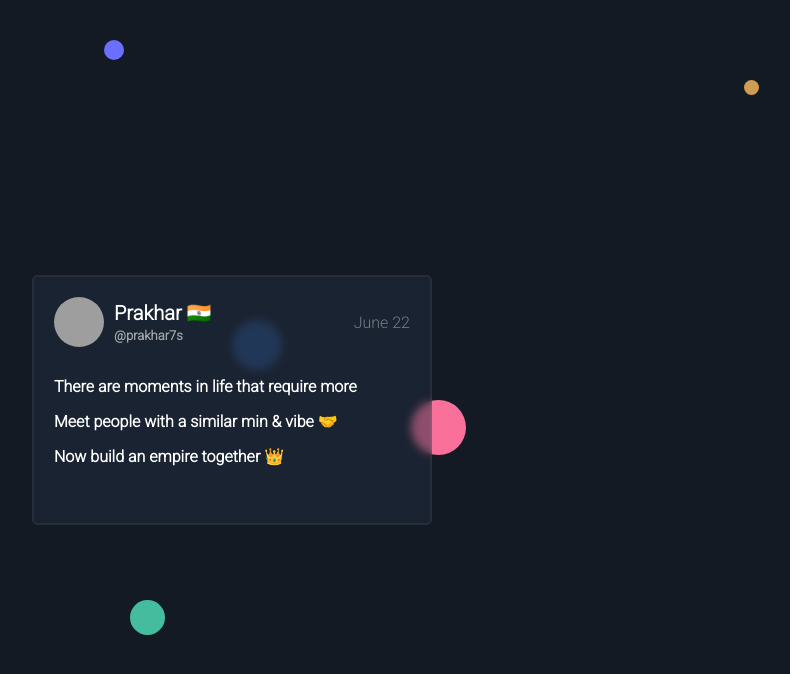
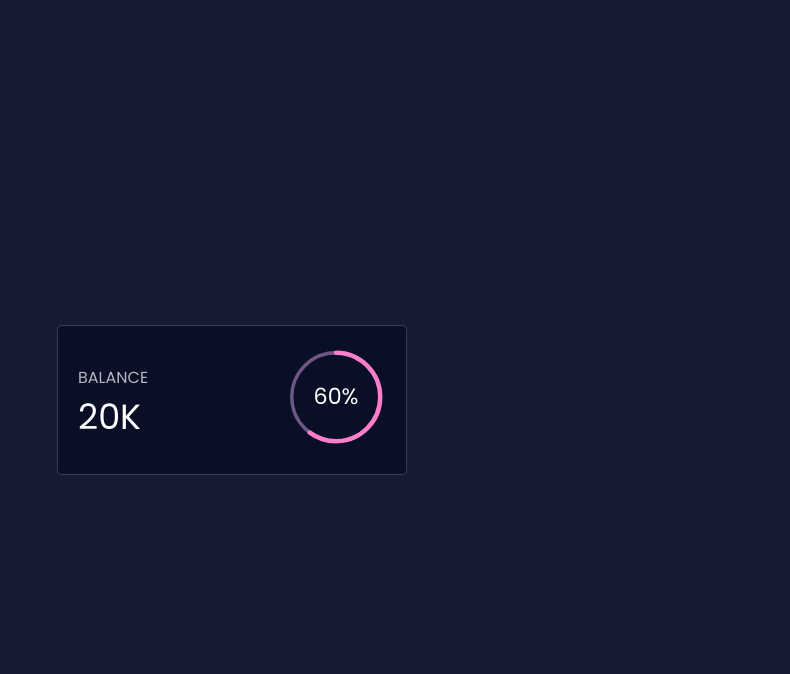
Before and after one commit to prakhar7s/reusable-react-components, a React (Create React App) app: page / in a window 1280 px wide. Shown: the top 674 px of the page, without its empty margins (408-1198 px from the left). Built offline with nearby package versions, Linux system fonts and the light colour scheme; grey boxes are pictures that could not be loaded.

Commit message:
circular progress bar card

```diff
--- a/src/App.js
+++ b/src/App.js
@@ -1,5 +1,6 @@
 import "./App.css";
-import Card from "./components/other-utilities/card/card";
+// import Card from "./components/other-utilities/card/card";
+import CircularProgressBar from "./components/other-utilities/circular-progress-bar/circular-progress-bar";
 // import RangeSlider from "./components/other-utilities/range-slider/range-slider";
 // import MulSelectDropDown from "./components/other-utilities/mul-select-drop-down/mul-select-drop-down";
 // import WordSearch from "./components/other-utilities/word-search/word-search";
@@ -16,7 +17,8 @@ function App() {
         howManySelects={3}
       /> */}
       {/* <RangeSlider /> */}
-      <Card />
+      {/* <Card /> */}
+      <CircularProgressBar />
     </div>
   );
 }
--- /dev/null
+++ b/src/components/other-utilities/circular-progress-bar/circular-progress-bar.css
@@ -0,0 +1,79 @@
+@import url("https://fonts.googleapis.com/css2?family=Poppins:wght@300;400;500&display=swap");
+
+.main-container {
+  background-color: #151c32;
+  height: 100vh;
+  width: 100vw;
+  display: grid;
+  place-items: center;
+  font-family: "Poppins", sans-serif;
+  color: white;
+  padding: 10px;
+}
+
+.chart-container {
+  max-width: 350px;
+  width: 100%;
+  height: 150px;
+  display: flex;
+  align-items: center;
+  justify-content: space-between;
+  background-color: rgba(1, 8, 31, 0.6);
+  padding: 20px;
+  border: 1px solid rgba(255, 255, 255, 0.2);
+  border-radius: 5px;
+}
+
+.chart-content {
+  display: flex;
+  flex-direction: column;
+  justify-content: space-between;
+  height: 70px;
+}
+
+.chart-content .heading {
+  font-size: 16px;
+  opacity: 0.7;
+  text-transform: uppercase;
+}
+
+.chart-content .count {
+  font-size: 35px;
+  text-transform: uppercase;
+}
+
+.chart-svg {
+  position: relative;
+  max-width: 100px;
+  min-width: 100px;
+}
+.circle-bg {
+  fill: none;
+  stroke: #eee;
+  stroke-width: 1.2;
+}
+.circle {
+  fill: none;
+  stroke-width: 1.6;
+  stroke-linecap: round;
+  animation: progress 1s ease-out forwards;
+}
+
+.circle.pink {
+  stroke: #ff7dcb;
+}
+.circle-bg.pink {
+  stroke: #6f5684;
+}
+
+.percentage {
+  fill: #fff;
+  font-size: 0.5em;
+  text-anchor: middle;
+  font-weight: 400;
+}
+@keyframes progress {
+  0% {
+    stroke-dasharray: 0 100;
+  }
+}
--- /dev/null
+++ b/src/components/other-utilities/circular-progress-bar/circular-progress-bar.jsx
@@ -0,0 +1,36 @@
+import "./circular-progress-bar.css";
+
+const CircularProgressBar = ({}) => {
+  return (
+    <div className="main-container">
+      <div className="chart-container">
+        <div className="chart-content">
+          <span className="heading">Balance</span>
+          <span className="count">20k</span>
+        </div>
+        <div class="chart-svg">
+          <svg viewBox="0 0 36 36" class="circular-chart orange">
+            <path
+              class="circle-bg pink"
+              d="M18 2.0845
+            a 15.9155 15.9155 0 0 1 0 31.831
+            a 15.9155 15.9155 0 0 1 0 -31.831"
+            ></path>
+            <path
+              class="circle pink"
+              stroke-dasharray="60, 100"
+              d="M18 2.0845
+            a 15.9155 15.9155 0 0 1 0 31.831
+            a 15.9155 15.9155 0 0 1 0 -31.831"
+            ></path>
+            <text x="18" y="20.35" class="percentage">
+              60%
+            </text>
+          </svg>
+        </div>
+      </div>
+    </div>
+  );
+};
+
+export default CircularProgressBar;
```
